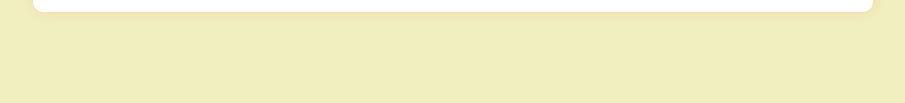
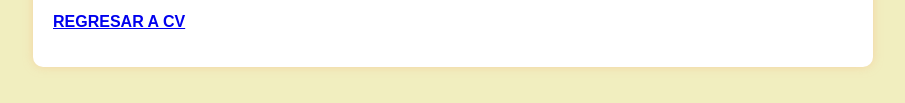
Before and after one commit to SoMNuSrf150/Curriculum-Vitae, a plain HTML site: page modelo3d.html in a window 1280 px wide. Shown: the part 1526-1629 px from the top of the page, without its empty margins (7-912 px from the left). Before the commit the page ends 1578 px from the top, so only its background shows below. Drawn offline with Linux system fonts and the light colour scheme.

Commit message:
agregue ubicacion y link para volver al cv

```diff
--- a/modelo3d.html
+++ b/modelo3d.html
@@ -58,6 +58,7 @@
             <h2>Carlos Reynaldo Fernández Cárdenas</h2>
             <p><strong>Profesión:</strong> Estudiante en Ingenieria en Diseño Multimedia</p>
             <p><strong>Contacto:</strong> carloscardenas526@gmail.com</p>
+            <p><strong>Ubicación:</strong> Ciudad del Carmen, Campeche, México</p>
         </div>
     </div>
 
@@ -100,4 +101,7 @@
                 <img src="images/Vista de frente.png" width="250px" alt="frente">
             </div>
         </div>
+        <div class="section">
+            <p class="section-title"><a href="cv.html">Regresar a CV</a></p>
+
     </div>
```
